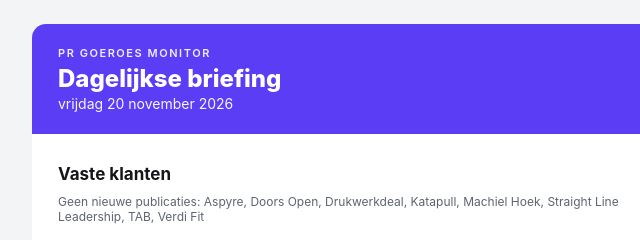
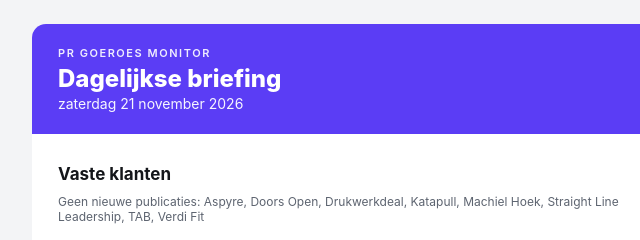
Before and after one commit to 2cre8automation/prgoeroes-monitor-test, a plain HTML site: page data/briefing-dagelijks.html in a window 1280 px wide. Shown: the top 240 px of the page, 288-928 px from the left. Drawn offline with Linux system fonts and the light colour scheme.

Commit message:
Briefing dagelijks 2026-11-21

```diff
--- a/data/briefing-dagelijks.html
+++ b/data/briefing-dagelijks.html
@@ -4,7 +4,7 @@
 <tr><td style="background:#5B3DF5;color:#fff;padding:22px 26px">
 <div style="font-size:11px;letter-spacing:.14em;text-transform:uppercase;opacity:.9;font-weight:600">PR Goeroes monitor</div>
 <div style="font-size:24px;font-weight:800;margin-top:4px">Dagelijkse briefing</div>
-<div style="font-size:14px;opacity:.95;margin-top:2px">vrijdag 20 november 2026</div></td></tr>
+<div style="font-size:14px;opacity:.95;margin-top:2px">zaterdag 21 november 2026</div></td></tr>
 <tr><td style="padding:8px 26px 24px"><h2 style="font-size:17px;margin:22px 0 4px">Vaste klanten</h2><p style="font-size:12px;color:#5d6470;margin:10px 0 0">Geen nieuwe publicaties: Aspyre, Doors Open, Drukwerkdeal, Katapull, Machiel Hoek, Straight Line Leadership, TAB, Verdi Fit</p><h2 style="font-size:17px;margin:22px 0 4px">Losse klanten</h2><p style="font-size:12px;color:#5d6470;margin:10px 0 0">Geen nieuwe publicaties: ECO NV, Multitint, Robbers &amp; van den Hoogen</p><h2 style="font-size:17px;margin:22px 0 4px">Onze eigen naam en producten</h2><p style="font-size:12px;color:#5d6470;margin:10px 0 0">Geen nieuwe publicaties: Jennifer Delano, Nee zeggen loont, PR Goeroes</p>
 <p style="font-size:12px;color:#5d6470;line-height:1.55;margin-top:26px;border-top:1px solid #eceef1;padding-top:12px">
 Iets gemist? Zeg in Claude: <i>"neem deze link mee voor [klant]"</i>, dan staat hij er de volgende keer in en wordt het medium voortaan gevolgd.<br>
```
